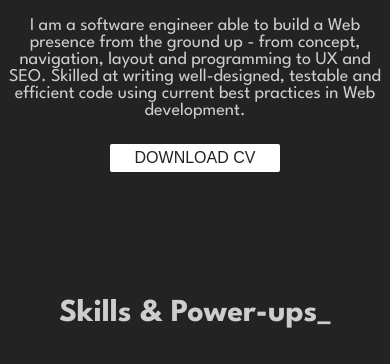
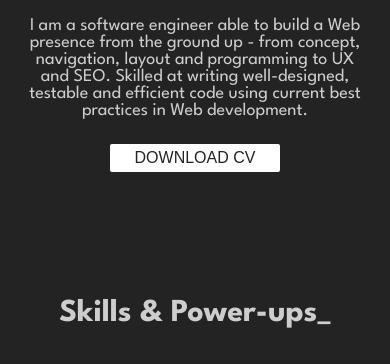
Before and after one commit to arthurmeibak/portfolio-meibak, a plain HTML site: page index.html in a window 390 px wide. Shown: the part 453-817 px from the top of the page. Drawn offline with nearby package versions, Linux system fonts and the light colour scheme; some icons are missing.

Commit message:
Update style.css

```diff
--- a/style.css
+++ b/style.css
@@ -656,6 +656,11 @@ input {
         margin-top: 0;
     }
 
+     .hello-details {
+        margin-left: 20px;
+        margin-right: 20px;
+    }
+
     .profile-photo {
         margin-top: 0;
     }
```
